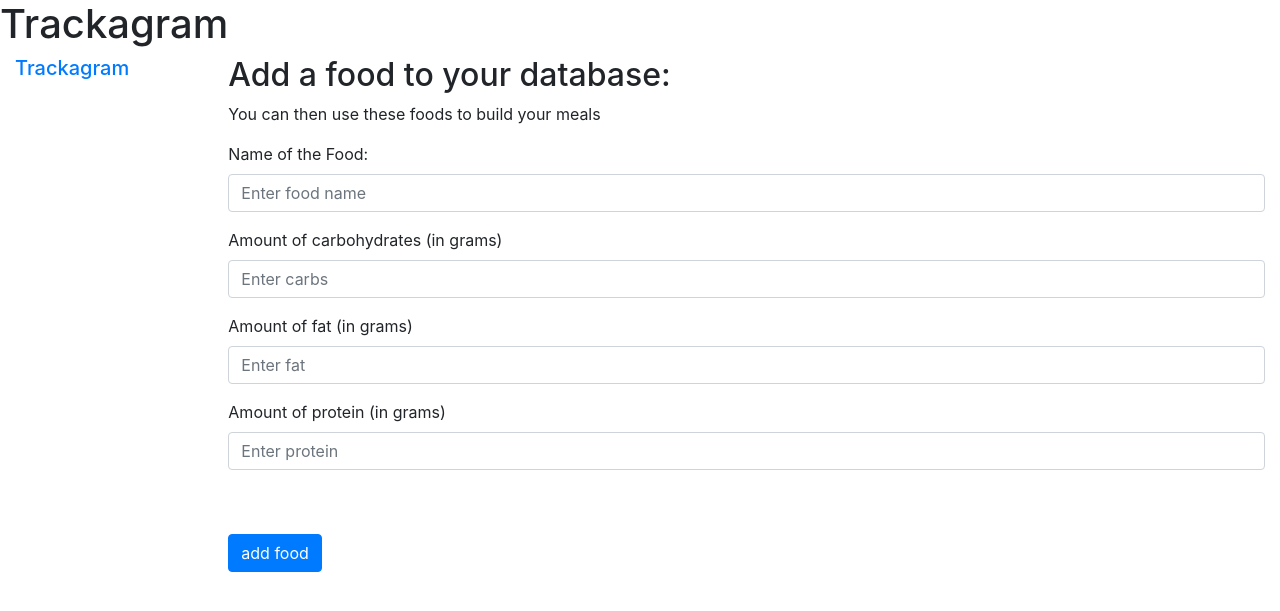
After one commit to jodahoney/cs361_final_project, a Flask app: page /add_food in a window 1280 px wide. The commit adds this page. Shown: the top 611 px of the page. Run offline with Flask 2, Linux system fonts and the light colour scheme; some libraries are stand-ins or nearby versions.

Commit message:
added add_food form to build meals

```diff
--- a/project/app.py
+++ b/project/app.py
@@ -36,7 +36,6 @@ def login():
 
     # Show the login form with message (if any)
     return render_template('login.html')
-
 
 @app.route('/register', methods=["GET", "POST"])
 def register():
@@ -85,7 +84,6 @@ def logout():
     else:
         return render_template('index.html')
 
-
 @app.route('/', methods=["GET", "POST"])
 def index():
     if 'loggedin' in session:
@@ -102,6 +100,29 @@ def index():
             return render_template('login.html')
     else:
         return render_template('login.html')
+
+@app.route('/add_food', methods=["GET", "POST"])
+def add_food():
+    if request.method == "POST":
+        if request.form.get("add_food"):
+            foodName = request.form["foodName"]
+            carbohydrate = request.form.get("carbohydrate")
+            fat = request.form["fat"]
+            protein = request.form["protein"]
+
+            query = "INSERT INTO Foods \
+                (foodName, carbohydrate, fat, protein) \
+                VALUES (%s, %s, %s, %s);"
+
+            cursor = db.execute_query(
+                db_connection=db_connection,
+                query=query,
+                query_params=(foodName, carbohydrate, fat, protein)
+            )
+            return redirect(url_for('add_food'))
+
+    if request.method == "GET":
+        return render_template("add_food.html")
 
 @app.route('/settings', methods=["GET", "POST"])
 def settings():
--- /dev/null
+++ b/project/templates/add_food.html
@@ -0,0 +1,35 @@
+{% extends 'base.html' %}
+
+{% block header %}
+{% endblock %}
+
+{% block content %}
+    <h2>Add a food to your database:</h2>
+    <p>You can then use these foods to build your meals</p>
+    <form id="addFood" action="{{ url_for('add_food') }}" method="post">
+
+        <div class="form-group">
+            <label for="foodName">Name of the Food:</label>
+            <input type="text" class="form-control" id="foodName" name="foodName" placeholder="Enter food name">
+        </div>
+
+        <div class="form-group">
+            <label for="carbohydrate">Amount of carbohydrates (in grams)</label>
+            <input type="number" class="form-control" id="carbohydrate" name="carbohydrate" placeholder="Enter carbs">
+        </div>
+
+        <div class="form-group">
+            <label for="fat">Amount of fat (in grams)</label>
+            <input type="number" class="form-control" id="fat" name="fat" placeholder="Enter fat">
+        </div>
+
+        <div class="form-group">
+            <label for="protein">Amount of protein (in grams)</label>
+            <input type="number" class="form-control" id="protein" name="protein" placeholder="Enter protein">
+        </div>
+
+        <br><br>
+        <input type="submit" name="add_food" value="add food" class="btn btn-primary">
+    </form>
+
+{% endblock %}
--- a/project/templates/base.html
+++ b/project/templates/base.html
@@ -24,6 +24,7 @@
         <h5><a href="{{ url_for('index') }}">Trackagram</a></h5>
         {% if session['username'] %}
           <ul>
+            <li><a href="{{ url_for('add_food') }}">Add your Foods</a></li>
             <li><a href="{{ url_for('learning') }}">Learn More</a></li>
             <li><a href="{{ url_for('settings') }}">Settings</a></li>
             <li><a href="{{ url_for('logout') }}">Logout</a></li>
--- a/project/templates/edit_metrics.html
+++ b/project/templates/edit_metrics.html
@@ -33,12 +33,12 @@
 
         <div class="form-group">
             <label for="weight">weight (in lbs)</label>
-            <input type="number" class="form-control" id="weight" name="weight" placeholder="Enter height">
+            <input type="number" class="form-control" id="weight" name="weight" placeholder="Enter weight">
         </div>
 
         <div class="form-group">
             <label for="age">age (in years)</label>
-            <input type="number" class="form-control" id="age" name="age" placeholder="Enter height">
+            <input type="number" class="form-control" id="age" name="age" placeholder="Enter age">
         </div>
 
         <br><br>
```
